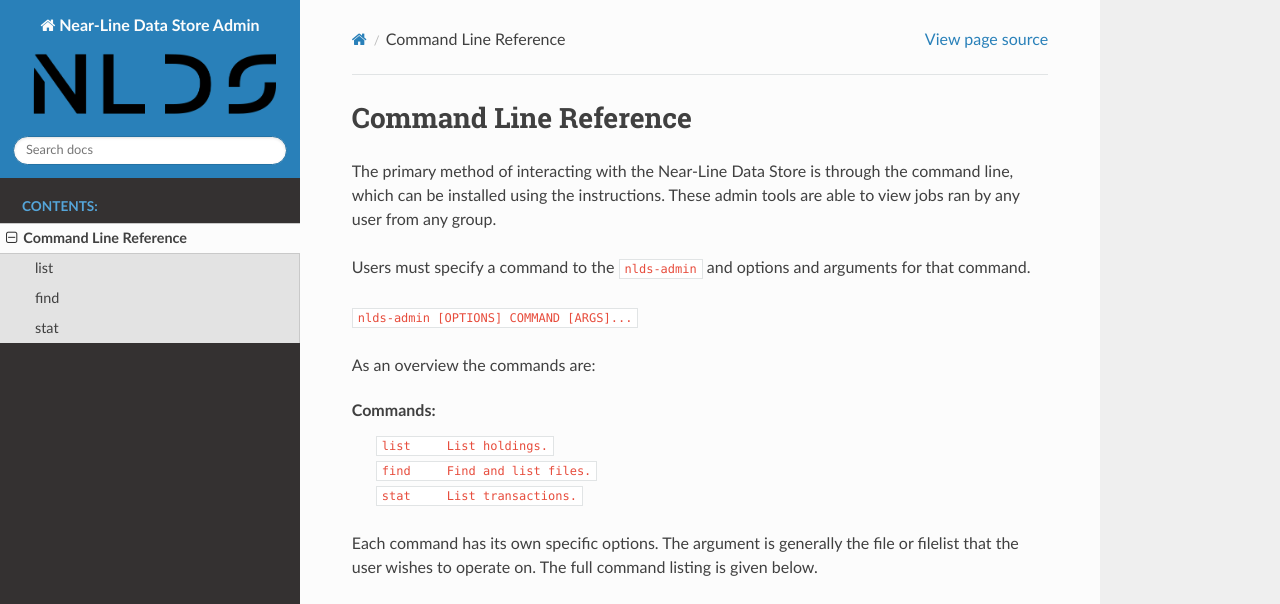
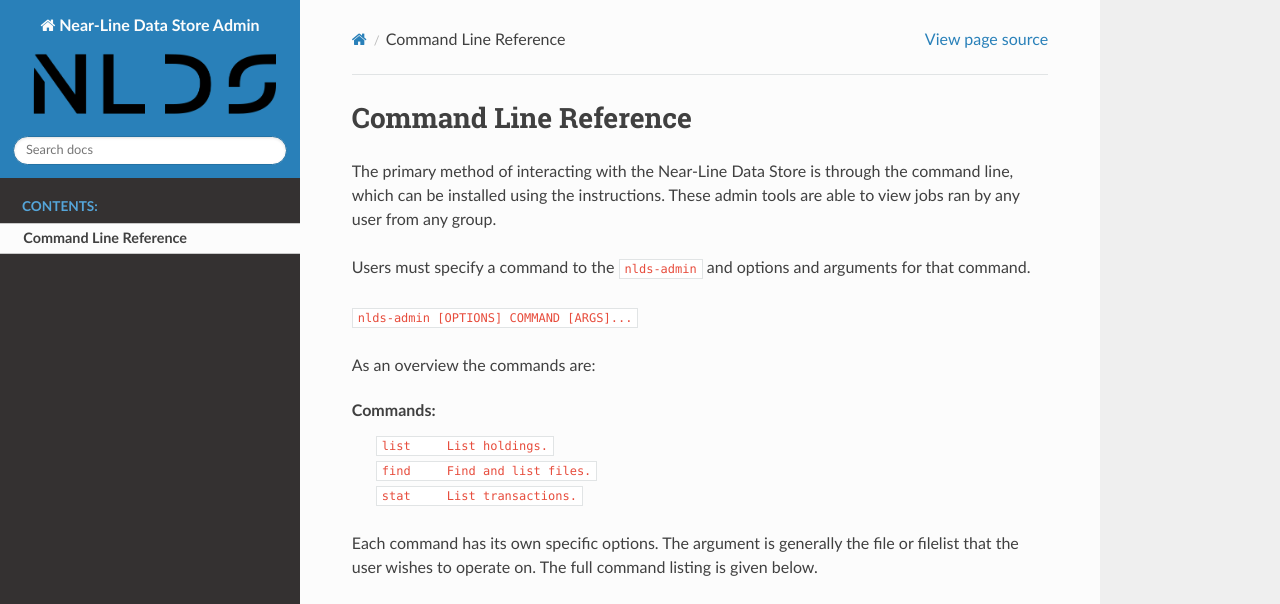
Before and after one commit to cedadev/nlds-admin, a Sphinx documentation site: the page built from docs/source/command_ref.rst, in a window 1280 px wide and 1333 px high. Shown: the top 604 px of the window. Built offline with Sphinx 7.4.7 and the Read the Docs theme 3.1.0, drawn with Linux system fonts in a browser that asks for light colours; grey boxes are pictures that could not be loaded.

Commit message:
Improved nav bar for command line reference

```diff
--- a/docs/source/command_ref.rst
+++ b/docs/source/command_ref.rst
@@ -23,26 +23,15 @@
 or filelist that the user wishes to operate on.  The full command listing is
 given below.
 
-.. toctree::
-   :maxdepth: 1
-   :caption: Commands
 
-list
-----
 .. click:: nlds_admin.nlds_admin:list
    :prog: list
-   :nested: short
+   :nested: full
 
-
-find
-----
 .. click:: nlds_admin.nlds_admin:find
    :prog: find
-   :nested: short
+   :nested: full
 
-
-stat
-----
 .. click:: nlds_admin.nlds_admin:stat
    :prog: stat
-   :nested: short
+   :nested: full
```
